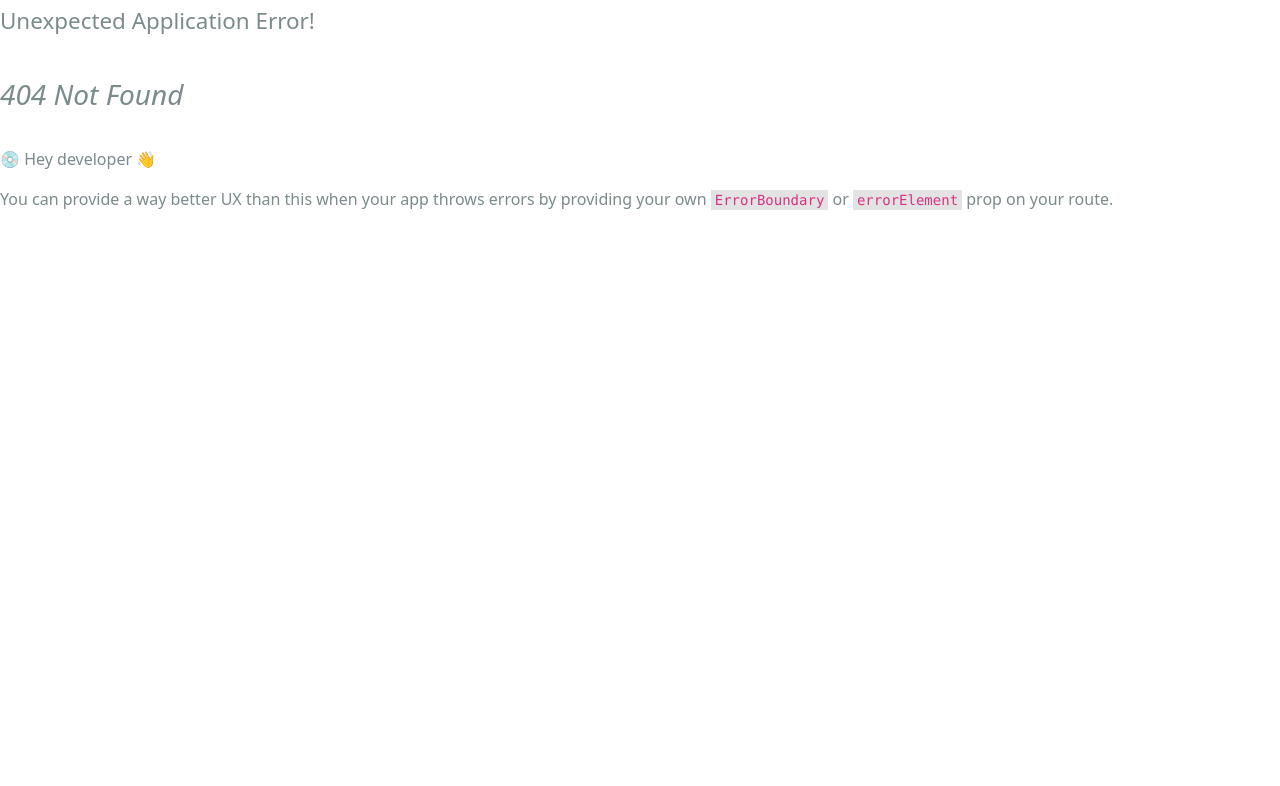
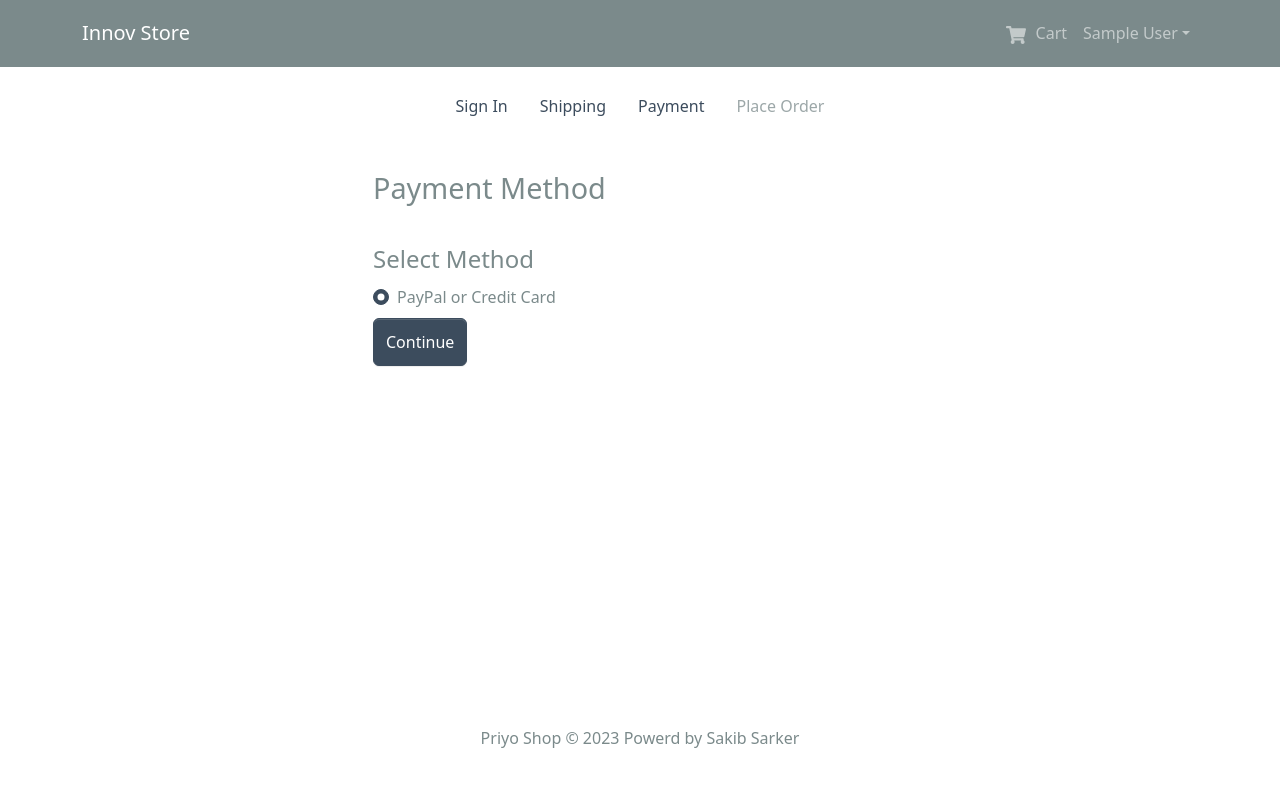
Before and after one commit to sakibsarker/Inov-Store_Ecommerce, a React (Vite) app: page /payment in a window 1280 px wide. Before the commit this address had no page. Shown: the top 786 px of the page. Built offline with nearby package versions, Linux system fonts and the light colour scheme; sample sign-in values are in the browser's storage.

Commit message:
payment method

```diff
--- /dev/null
+++ b/src/components/CheckoutSteps.jsx
@@ -0,0 +1,51 @@
+import React from 'react'
+import {Nav} from 'react-bootstrap'
+import {LinkContainer} from 'react-router-bootstrap'
+
+const CheckoutSteps = ({step1,step2,step3,step4}) => {
+  return (
+    <Nav className='justify-content-center mb-4'>
+        <Nav.Item>
+            {step1?(
+                <LinkContainer to="/login">
+                <Nav.Link>Sign In</Nav.Link>
+                </LinkContainer>
+            ):(
+                <Nav.Link disabled>Sign In</Nav.Link>
+            )}
+        </Nav.Item>
+
+        <Nav.Item>
+            {step2?(
+                <LinkContainer to="/shipping">
+                <Nav.Link>Shipping</Nav.Link>
+                </LinkContainer>
+            ):(
+                <Nav.Link disabled>Shipping</Nav.Link>
+            )}
+        </Nav.Item>
+
+        <Nav.Item>
+            {step3?(
+                <LinkContainer to="/payment">
+                <Nav.Link>Payment</Nav.Link>
+                </LinkContainer>
+            ):(
+                <Nav.Link disabled>Payment</Nav.Link>
+            )}
+        </Nav.Item>
+
+        <Nav.Item>
+            {step4?(
+                <LinkContainer to="/placeorder">
+                <Nav.Link>Place Order</Nav.Link>
+                </LinkContainer>
+            ):(
+                <Nav.Link disabled>Place Order</Nav.Link>
+            )}
+        </Nav.Item>
+    </Nav>
+  )
+}
+
+export default CheckoutSteps
--- a/src/main.jsx
+++ b/src/main.jsx
@@ -19,6 +19,8 @@
 import LoginScreen from './screens/LoginScreen'
 import RegisterScreen from './screens/RegisterScreen'
 import ShippingScreen from './screens/ShippingScreen'
+import PaymentScreen from './screens/PaymentScreen'
+import PlaceorderScreen from './screens/PlaceorderScreen'
 
 const router=createBrowserRouter(
   createRoutesFromElements(
@@ -31,6 +33,8 @@
 
       <Route path='' element={<PrivateRoute/>}>
       <Route path='/shipping' element={<ShippingScreen/>}/>
+      <Route path='/payment' element={<PaymentScreen/>}/>
+      <Route path='/placeorder' element={<PlaceorderScreen/>}/>
       </Route>
     </Route>
 
--- /dev/null
+++ b/src/screens/PaymentScreen.jsx
@@ -0,0 +1,58 @@
+import React,{useState,useEffect} from 'react'
+import { Form ,Button,Col} from 'react-bootstrap'
+import FormContainer from '../components/FormContainer'
+import {useDispatch,useSelector} from 'react-redux'
+import {useNavigate} from 'react-router-dom'
+import {savePaymentMethod} from '../slices/cartSlice'
+import CheckoutSteps from '../components/CheckoutSteps'
+const PaymentScreen = () => {
+
+    const[paymentMethod,setPaymentMethod]=useState('PayPal');
+
+    const dispatch=useDispatch();
+    const navigate=useNavigate();
+
+    const cart=useSelector((state)=>state.cart)
+    const{shippingAddress}=cart
+
+    useEffect(()=>{
+        if(!shippingAddress){
+            navigate('/shipping');
+        }
+    },[shippingAddress,navigate])
+
+    const submitHandler=(e)=>{
+        e.preventDefault();
+        dispatch(savePaymentMethod(paymentMethod));
+        navigate('/placeorder')
+    }
+
+  return (
+    <FormContainer>
+        <CheckoutSteps step1 step2 step3/>
+        <h1>Payment Method</h1>
+        <Form onSubmit={submitHandler}>
+            <Form.Group>
+                <Form.Label as='legend'>Select Method</Form.Label>
+                <Col>
+                <Form.Check
+                type='radio'
+                className='my-2'
+                label='PayPal or Credit Card'
+                id='PayPal'
+                name='paymentMethod'
+                value='PayPal'
+                checked
+                onChange={(e)=>setPaymentMethod(e.target.value)}
+                >
+
+                </Form.Check>
+                </Col>
+            </Form.Group>
+            <Button type='submit' variant='primary'>Continue</Button>
+        </Form>
+    </FormContainer>
+  )
+}
+
+export default PaymentScreen
--- /dev/null
+++ b/src/screens/PlaceorderScreen.jsx
@@ -0,0 +1,9 @@
+import React from 'react'
+
+const PlaceorderScreen = () => {
+  return (
+    <div>PlaceorderScreen</div>
+  )
+}
+
+export default PlaceorderScreen
--- a/src/screens/ShippingScreen.jsx
+++ b/src/screens/ShippingScreen.jsx
@@ -4,6 +4,7 @@
 import {useDispatch,useSelector} from 'react-redux'
 import {useNavigate} from 'react-router-dom'
 import {saveShippingAddress} from '../slices/cartSlice'
+import CheckoutSteps from '../components/CheckoutSteps'
 
 const ShippingScreen = () => {
     const cart=useSelector((state)=>state.cart)
@@ -27,6 +28,7 @@
 
   return (
     <FormContainer>
+        <CheckoutSteps step1 step2/>
         <h1>Shipping</h1>
         <Form onSubmit={submitHandler}>
             <Form.Group controlId='address' className='my-2'>
--- a/src/slices/cartSlice.js
+++ b/src/slices/cartSlice.js
@@ -32,6 +32,10 @@
         saveShippingAddress:(state,action)=>{
             state.shippingAddress=action.payload;
             return updateCart(state);
+        },
+        savePaymentMethod:(state,action)=>{
+            state.paymentMethod=action.payload;
+            return updateCart(state);
         }
 
 
@@ -39,6 +43,6 @@
 
 })
 
-export const {addToCart,removeFromCart,saveShippingAddress}=cartSlice.actions;
+export const {addToCart,removeFromCart,saveShippingAddress,savePaymentMethod}=cartSlice.actions;
 
 export default cartSlice.reducer;
```
